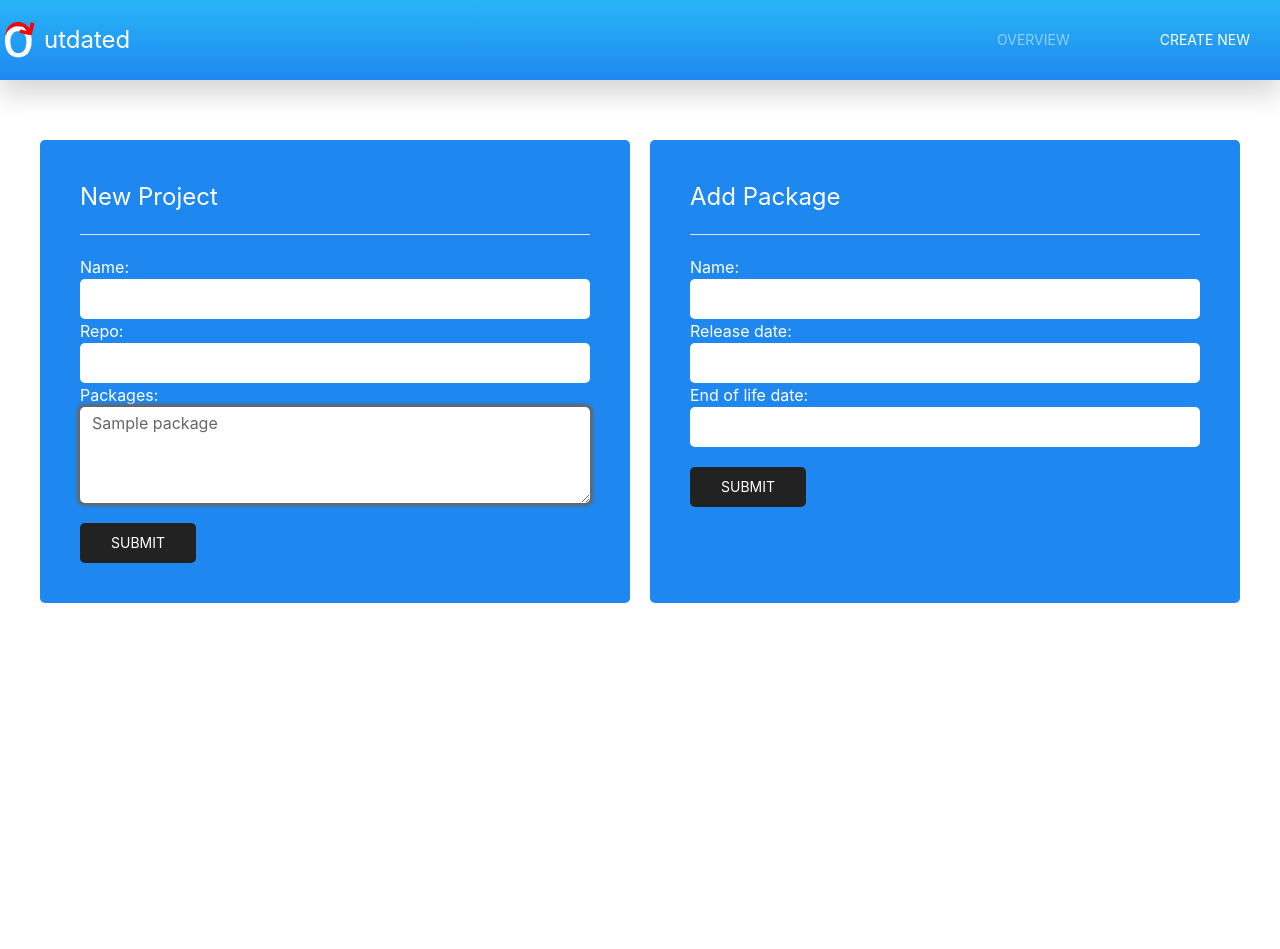
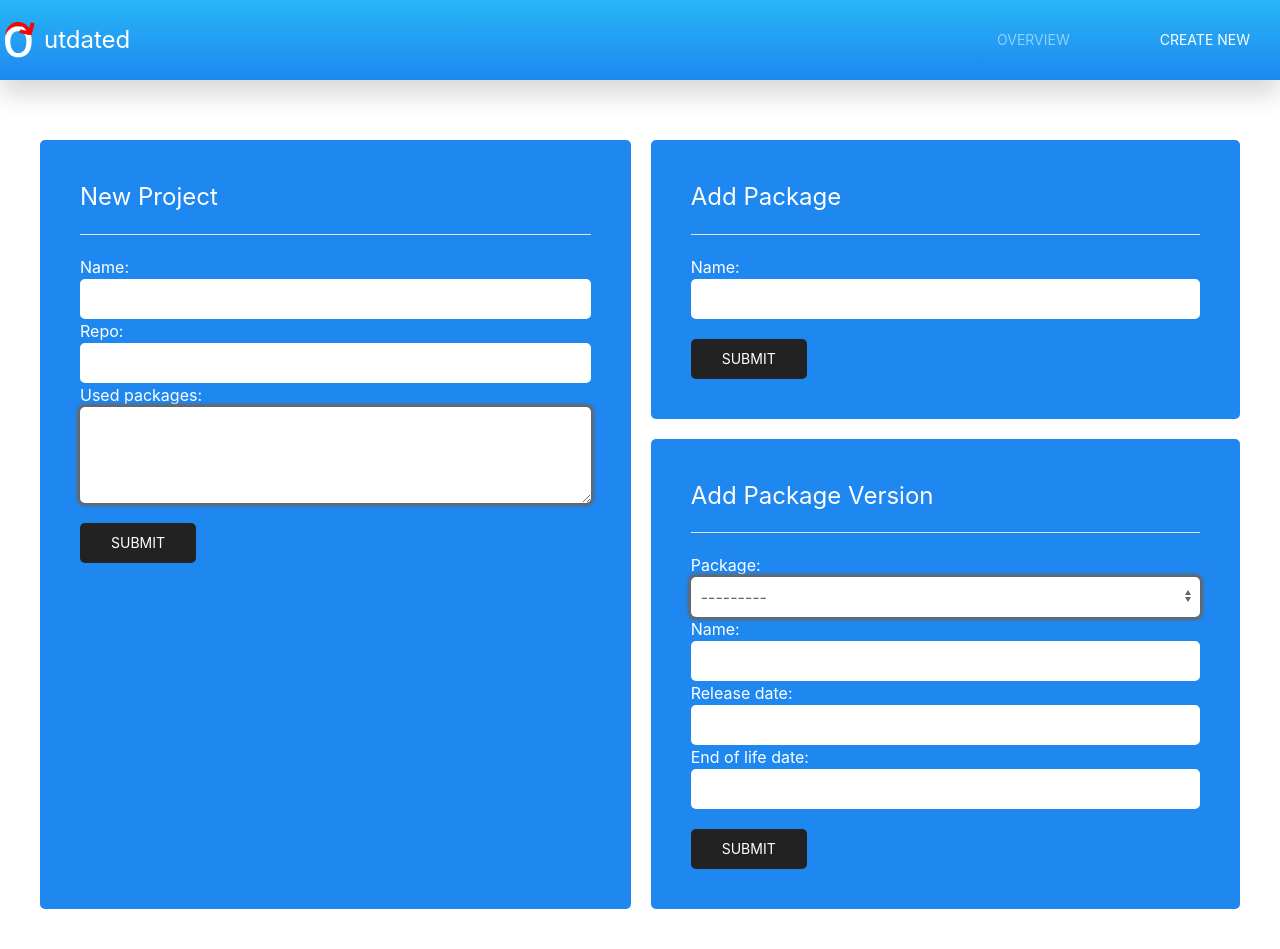
Before and after one commit to adfinis/outdated, a Django app: page /create in a window 1280 px wide. Before the commit the page ends 603 px from the top, so only its background shows below. Run offline with Django 3.2, Linux system fonts and the light colour scheme; tables that the repository leaves empty hold one stand-in row (values such as "Sample post"); data that the repository does not hold is empty; some libraries are stand-ins or nearby versions.

Commit message:
feat: made packages like they were planned

```diff
--- a/docker-compose.yaml
+++ b/docker-compose.yaml
@@ -10,6 +10,6 @@
     ports:
       - "${DATABASE_PORT}:${DATABASE_PORT}"
     volumes:
-      - postgresdata:/var/lib/postgresql/data
+      - dbdata:/var/lib/postgresql/data
 volumes:
-  postgresdata:
+  dbdata:
--- a/outdated/projects/admin.py
+++ b/outdated/projects/admin.py
@@ -1,7 +1,7 @@
 from django.contrib import admin
 
-from .models import Project, Package
+from .models import Project, Package, Version
 
-
+admin.site.register(Version)
 admin.site.register(Project)
 admin.site.register(Package)
--- a/outdated/projects/forms.py
+++ b/outdated/projects/forms.py
@@ -1,7 +1,7 @@
 from django import forms
 from django.forms.utils import ErrorList
 from django.utils.html import format_html, format_html_join
-from .models import Package, Project
+from .models import Package, Project, Version
 import environ
 import datetime
 
@@ -40,13 +40,19 @@
             field.widget.attrs[
                 "pattern"
             ] = "[0-9]{4}-(0[1-9]|1[012])-(0[1-9]|1[0-9]|2[0-9]|3[01])"
-        elif field_supertype == "TextField" or field_supertype == "CharField":
+        elif (
+            field_supertype == "TextField"
+            or field_supertype == "CharField"
+            or field_supertype == "URLField"
+        ):
             field_class += " uk-input "
-        elif field_supertype == "ModelMultipleChoiceField":
+        elif (
+            field_supertype == "ModelMultipleChoiceField"
+            or field_supertype == "ModelChoiceField"
+        ):
             field_class += " uk-select "
 
         field.widget.attrs["class"] = field_class + " uk-border-rounded"
-        field.widget.attrs["placeholder"] = ""
     return fields
 
 
@@ -71,3 +77,26 @@
         super(ProjectForm, self).__init__(*args, **kwargs)
         self.fields = uikitify(self.fields)
         self.error_class = UiKitErrorList
+
+        self.fields["used_packages"].widget.choices = [
+            (
+                package.name + ":",
+                tuple(
+                    tuple([version.pk, version.name])
+                    for version in Version.objects.filter(package=package.pk)
+                ),
+            )
+            for package in Package.objects.all()
+            if Version.objects.filter(package=package.pk)
+        ]
+
+
+class VersionForm(forms.ModelForm):
+    class Meta:
+        model = Version
+        fields = "__all__"
+
+    def __init__(self, *args, **kwargs):
+        super(VersionForm, self).__init__(*args, **kwargs)
+        self.fields = uikitify(self.fields)
+        self.error_class = UiKitErrorList
--- a/outdated/projects/models.py
+++ b/outdated/projects/models.py
@@ -11,56 +11,61 @@
 
 class Package(models.Model):
     name = models.CharField(max_length=100, unique=True)
+
+    def __str__(self):
+        return self.name
+
+
+class Version(models.Model):
+    package = models.ForeignKey(Package, on_delete=models.CASCADE)
+    name = models.CharField(max_length=100, unique=True)
     release_date = models.DateField()
     end_of_life_date = models.DateField()
 
-    class Meta:
-        ordering = ["end_of_life_date"]
+    def __str__(self):
+        return self.name
+
+    @property
+    def CSSClass(self):
+        if date.today() >= self.end_of_life_date:
+            css_class = "od-background-red"
+        elif date.today() + timedelta(days=30) >= self.end_of_life_date:
+            css_class = "od-background-yellow"
+        else:
+            css_class = "od-background-green"
+        return css_class
+
+
+class Project(models.Model):
+    name = models.CharField(max_length=100, unique=True)
+    repo = models.URLField(max_length=200, unique=True)
+    used_packages = models.ManyToManyField(Version, blank=False)
 
     def __str__(self):
         return self.name
 
     @property
     def status(self):
-        if date.today() >= self.end_of_life_date:
-            colour = "RED"
-        elif date.today() + timedelta(days=30) >= self.end_of_life_date:
-            colour = "YELLOW"
-        else:
-            colour = "GREEN"
-        return colour
-
-
-class Project(models.Model):
-    name = models.CharField(max_length=100, unique=True)
-    repo = models.CharField(max_length=200, unique=True)
-    packages = models.ManyToManyField(Package)
-
-    def __str__(self):
-        return self.name
-
-    @property
-    def status(self):
+        print(self.used_packages.all())
         value_packages = 0.0
         colours_packages = {"green": 0, "yellow": 0, "red": 0}
-        for package in self.packages.all():
-            colour = package.status
-            if colour == "GREEN":
+        for package in self.used_packages.all():
+            package_class = package.CSSClass
+            if package_class == "od-background-green":
                 colours_packages["green"] += 1
                 value_packages += 1
-            elif colour == "YELLOW":
+            elif package_class == "od-background-yellow":
                 colours_packages["yellow"] += 1
                 value_packages += 0.5
             else:
                 colours_packages["red"] += 1
         if colours_packages["red"] != 0:
-            colour = "RED"
-        elif len(self.packages.all()) != colours_packages["green"]:
-            colour = "YELLOW"
+            colour = "red"
+        elif len(self.used_packages.all()) != colours_packages["green"]:
+            colour = "yellow"
         else:
-            colour = "GREEN"
+            colour = "green"
         return {
-            "up_to_dateness": value_packages * 100 // len(self.packages.all()) or 0,
-            "background": env(colour + "_GRADIENT"),
+            "up_to_dateness": value_packages * 100 // len(self.used_packages.all()),
             "colour": colour,
         }
--- a/outdated/projects/views.py
+++ b/outdated/projects/views.py
@@ -2,8 +2,8 @@
 from django.http import HttpResponse
 from django.shortcuts import render
 import environ
-from .models import Project, Package
-from .forms import PackageForm, ProjectForm
+from .models import Project, Package, Version
+from .forms import PackageForm, ProjectForm, VersionForm
 
 env = environ.Env()
 
@@ -19,7 +19,6 @@
 
 
 def create(request):
-
     if request.method == "POST":
         success_message = None
         if "create_package" in request.POST:
@@ -27,35 +26,50 @@
             if package_details.is_valid():
                 post = package_details.save(commit=False)
                 post.save()
+
+                success_message = "Package was successfully created"
                 package_form = PackageForm(None)
-                project_form = ProjectForm(None)
-                success_message = "Package was successfully created"
             else:
                 package_form = package_details
-                project_form = ProjectForm(None)
+            project_form = ProjectForm(None)
+            version_form = VersionForm(None)
         elif "create_project" in request.POST:
             project_details = ProjectForm(request.POST)
             if project_details.is_valid():
-                post = project_details.save(commit=False)
-                post.save()
-                package_form = PackageForm(None)
+                post = project_details.save(commit=True)
+
+                success_message = "Project was successfully created"
                 project_form = ProjectForm(None)
-                success_message = "Project was successfully created"
             else:
                 project_form = project_details
-                package_form = PackageForm(None)
+            package_form = PackageForm(None)
+            version_form = VersionForm(None)
+        elif "create_version" in request.POST:
+            version_details = VersionForm(request.POST)
+            if version_details.is_valid():
+                post = version_details.save(commit=False)
+                post.save()
+                success_message = "Version was successfully added"
+                version_form = VersionForm(None)
+            else:
+                version_form = version_details
+            package_form = PackageForm(None)
+            project_form = ProjectForm(None)
+
         return render(
             request,
             "create.html",
             {
                 "package_form": package_form,
                 "project_form": project_form,
+                "version_form": version_form,
                 "success_message": success_message,
             },
         )
     else:
         package_form = PackageForm(None)
         project_form = ProjectForm(None)
+        version_form = VersionForm(None)
 
     return render(
         request,
@@ -63,5 +77,6 @@
         {
             "package_form": package_form,
             "project_form": project_form,
+            "version_form": version_form,
         },
     )
--- a/outdated/static/css/styles.css
+++ b/outdated/static/css/styles.css
@@ -1,8 +1,51 @@
-/*__________________________________*/
-/* Outdated CSS changes (UIkit-like)*/
-/*__________________________________*/
+/*______________*/
+/* Outdated CSS */
+/*______________*/
+
+/* vars */
+:root {
+  --od-primary: #2885f7;
+  --od-green: #31d2a0;
+  --od-yellow: #f7e160;
+  --od-red: #f0746d;
+}
 
 /* text colours */
 .od-text-white {
   color: white !important;
 }
+
+/* Static Backrounds */
+.od-background-primary {
+  background: var(--od-primary);
+}
+.od-background-green {
+  background: var(--od-green);
+}
+.od-background-yellow {
+  background: var(--od-yellow);
+}
+.od-background-red {
+  background: var(--od-red);
+}
+
+/* Gradient Backgrounds */
+.od-background-primary-green {
+  background: linear-gradient(to right, var(--od-primary), var(--od-green));
+}
+.od-background-primary-yellow {
+  background: linear-gradient(to right, var(--od-primary), var(--od-yellow));
+}
+.od-background-primary-red {
+  background: linear-gradient(to right, var(--od-primary), var(--od-red));
+}
+
+.od-background-green-primary {
+  background: linear-gradient(to left, var(--od-primary), var(--od-green));
+}
+.od-background-yellow-primary {
+  background: linear-gradient(to left, var(--od-primary), var(--od-yellow));
+}
+.od-background-red-primary {
+  background: linear-gradient(to left, var(--od-primary), var(--od-red));
+}
--- a/outdated/templates/create.html
+++ b/outdated/templates/create.html
@@ -1,6 +1,5 @@
 <!-- prettier-ignore -->
-{% extends "base.html" %}{% include "./components/buttons/submit.html" %} {% load templateutils %}{% load static %}
-{% block head %}
+{% extends "base.html" %} {% load templateutils %}{% load static %} {% block head %}
 <style>
   form label,
   form legend {
@@ -26,6 +25,7 @@
   rel="stylesheet"
   href="http://code.jquery.com/ui/1.10.3/themes/dark-hive/jquery-ui.css"
 />
+<!-- In the end, the website should be a 1 pager (uk-switch)-->
 <link rel="stylesheet" href="{% static 'js/jquery-ui.css' %}" />
 <script src="http://code.jquery.com/jquery-1.9.1.js"></script>
 <script src="http://code.jquery.com/ui/1.10.3/jquery-ui.js"></script>
@@ -38,7 +38,7 @@
 <!-- prettier-ignore -->
 {% block pagecontent %}
 
-<main class="uk-flex uk-margin uk-padding uk-flex-between">
+<div class="uk-flex uk-margin-top uk-padding uk-flex-between">
   <div
     class="uk-background-primary uk-border-rounded uk-padding uk-width-1-2 uk-margin-small-right"
   >
@@ -54,9 +54,8 @@
     </form>
   </div>
 
-  <div
-    class="uk-background-primary uk-border-rounded uk-padding uk-width-1-2 uk-margin-small-left"
-  >
+  <div class="uk-width-1-2 uk-margin-small-left uk-flex uk-flex-column">
+    <div class="uk-background-primary uk-padding uk-border-rounded">
       <form class="uk-form" action="" method="post">
         {% csrf_token %}
         <fieldset class="uk-fieldset">
@@ -67,6 +66,21 @@
         {% submitButton "create_package" %}
       </form>
     </div>
-</main>
+    <div
+      class="uk-background-primary uk-padding uk-margin-top uk-border-rounded"
+    >
+      <form class="uk-form" action="" method="post">
+        {% csrf_token %}
+        <fieldset class="uk-fieldset">
+          <legend class="uk-legend">Add Package Version</legend>
+          <hr />
+          {{version_form}}
+        </fieldset>
+        {% submitButton "create_version" %}
+      </form>
+    </div>
+  </div>
+</div>
+
 <!-- prettier ignore -->
 {% endblock pagecontent %}
```
Also changed, not shown: outdated/templates/projects.html (+6 -8 lines), outdated/projects/migrations/0001_initial.py, outdated/projects/migrations/0002_auto_20221110_1539.py (deleted), outdated/projects/migrations/0003_auto_20221110_1608.py (deleted). Lines whose indentation alone changed are shown as unchanged.
